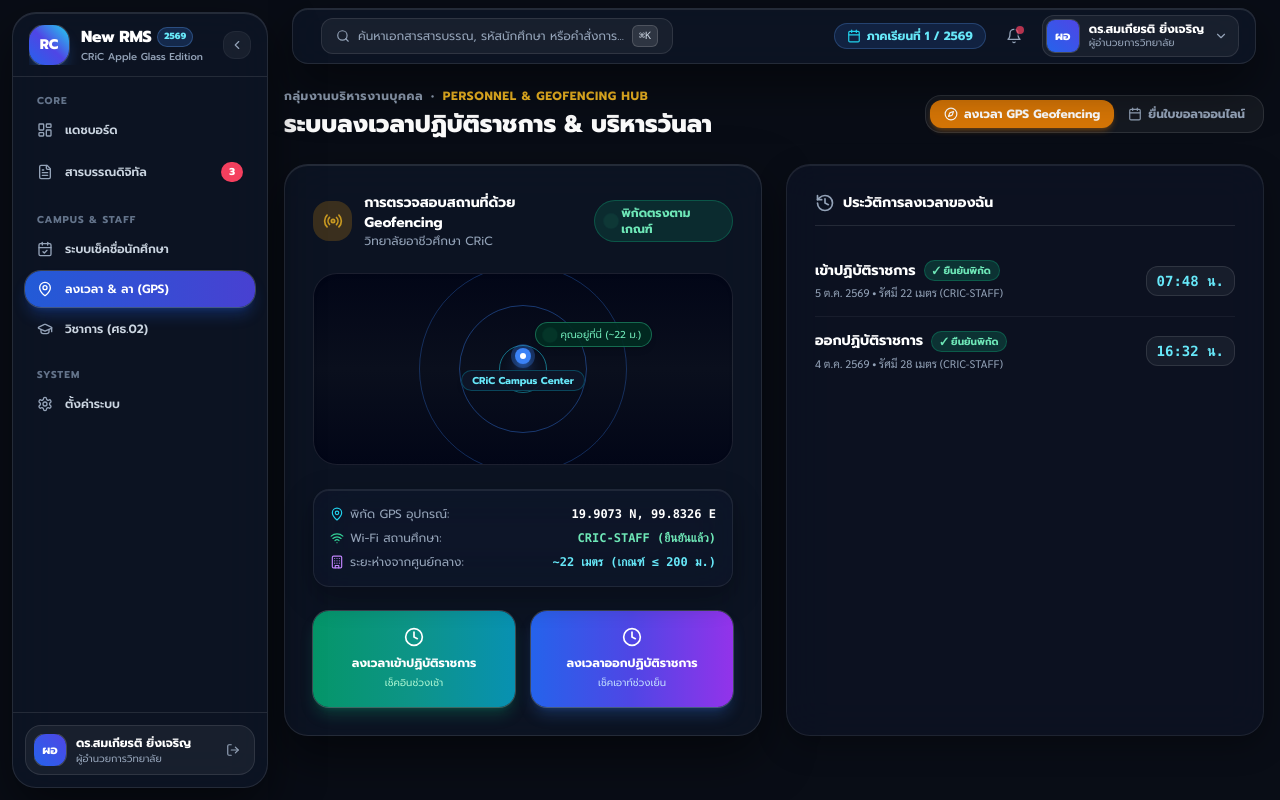
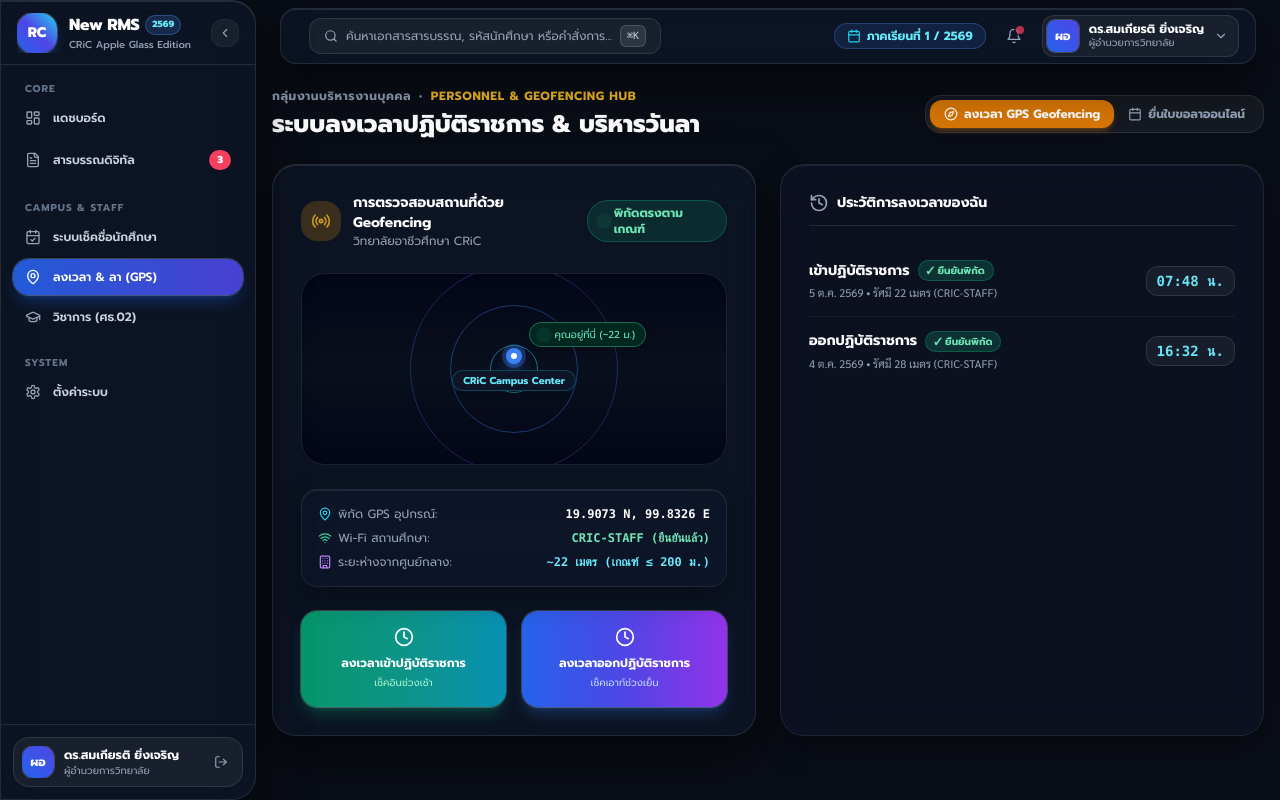
Before and after one commit to xX-AULGZ-Xx/New-RMS-for-CRiC-2026, a Next.js app: page /hr in a window 1280 px wide. Built offline with nearby package versions, Linux system fonts and the light colour scheme.

Commit message:
fix(layout): make sidebar fit full viewport height seamlessly (fit H) with independent scrollable main content

```diff
--- a/src/components/AppShell.tsx
+++ b/src/components/AppShell.tsx
@@ -30,13 +30,13 @@ export default function AppShell({ children }: { children: React.ReactNode }) {
   const [currentUser, setCurrentUser] = useState(DEMO_USERS[0]);
 
   return (
-    <div className="min-h-screen bg-[#090d16] text-slate-100 flex font-prompt relative overflow-x-hidden selection:bg-blue-500 selection:text-white">
+    <div className="h-screen h-[100dvh] bg-[#090d16] text-slate-100 flex font-prompt relative overflow-hidden selection:bg-blue-500 selection:text-white">
       {/* Ambient background glows for macOS Glassmorphism */}
       <div className="fixed top-0 left-1/4 w-[600px] h-[600px] bg-blue-600/10 rounded-full blur-[140px] pointer-events-none -z-10"></div>
       <div className="fixed bottom-0 right-1/4 w-[500px] h-[500px] bg-indigo-600/10 rounded-full blur-[130px] pointer-events-none -z-10"></div>
       <div className="fixed top-1/2 right-10 w-[350px] h-[350px] bg-purple-600/10 rounded-full blur-[120px] pointer-events-none -z-10"></div>
 
-      {/* Floating Island Sidebar */}
+      {/* Sidebar (Fit H) */}
       <Sidebar
         collapsed={collapsed}
         setCollapsed={setCollapsed}
@@ -45,9 +45,9 @@ export default function AppShell({ children }: { children: React.ReactNode }) {
       />
 
       {/* Main Content Area */}
-      <div className="flex-1 flex flex-col min-w-0 overflow-hidden">
+      <div className="flex-1 flex flex-col min-w-0 h-full overflow-hidden">
         {/* Floating Capsule Top Header (Dynamic Island / Capsule) */}
-        <header className="sticky top-2 z-30 mx-3 sm:mx-6 my-2 h-14 glass-island rounded-2xl px-4 flex items-center justify-between shadow-lg">
+        <header className="shrink-0 z-30 mx-3 sm:mx-6 my-2 h-14 glass-island rounded-2xl px-4 flex items-center justify-between shadow-lg">
           {/* Left: Mobile Toggle & Spotlight Search shortcut */}
           <div className="flex items-center space-x-3">
             <button
--- a/src/components/Sidebar.tsx
+++ b/src/components/Sidebar.tsx
@@ -71,11 +71,11 @@ export default function Sidebar({
         />
       )}
 
-      {/* Floating Island Sidebar */}
+      {/* Full Height Sidebar (Fit H) */}
       <aside
-        className={`fixed top-0 bottom-0 left-0 z-50 lg:my-3 lg:ml-3 lg:h-[calc(100vh-1.5rem)] glass-island rounded-3xl flex flex-col transition-all duration-300 ease-in-out lg:static ${
+        className={`fixed top-0 bottom-0 left-0 z-50 h-screen lg:h-full glass-island lg:rounded-none lg:rounded-r-3xl border-r border-white/10 flex flex-col transition-all duration-300 ease-in-out lg:static shrink-0 ${
           collapsed ? "lg:w-20" : "lg:w-64"
-        } ${mobileOpen ? "translate-x-0 w-64 m-2" : "-translate-x-full lg:translate-x-0"}`}
+        } ${mobileOpen ? "translate-x-0 w-64 shadow-2xl" : "-translate-x-full lg:translate-x-0"}`}
       >
         {/* Brand / Logo Capsule */}
         <div className="h-16 px-4 flex items-center justify-between border-b border-white/10">
```
